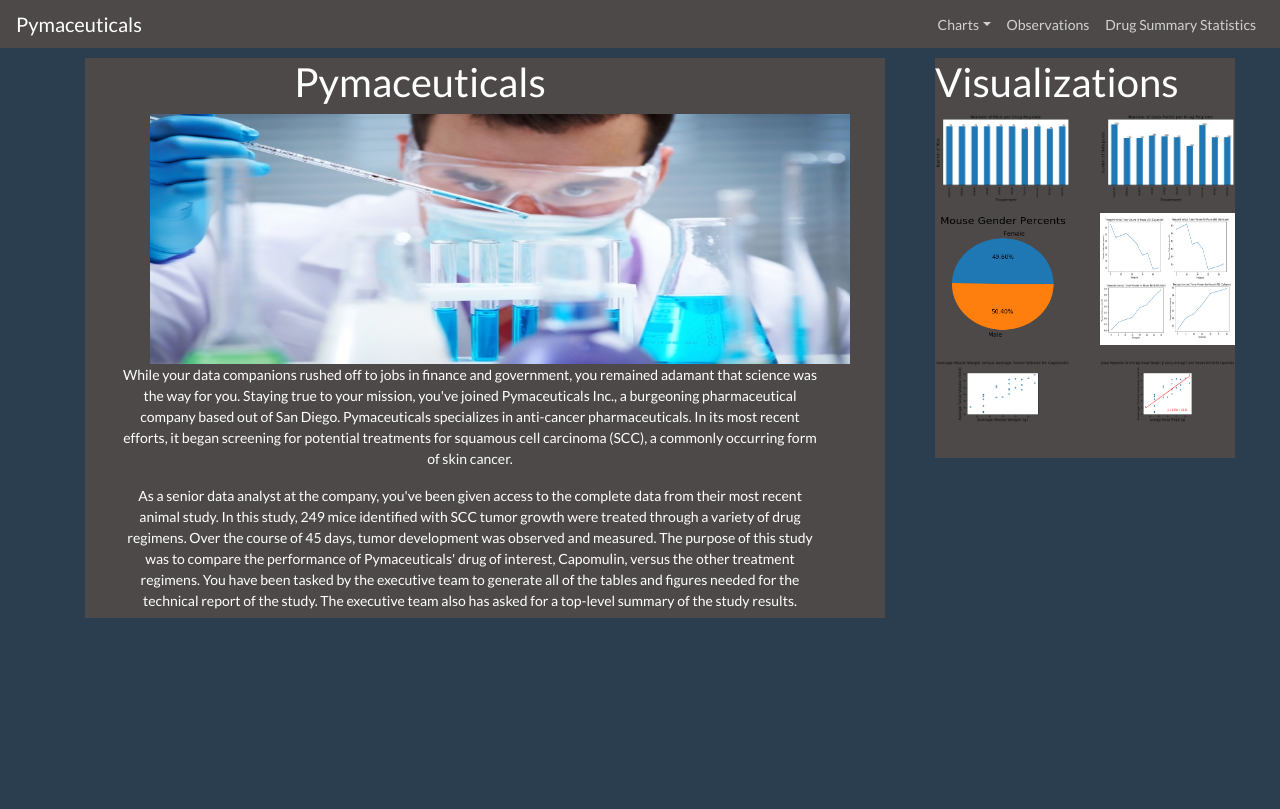
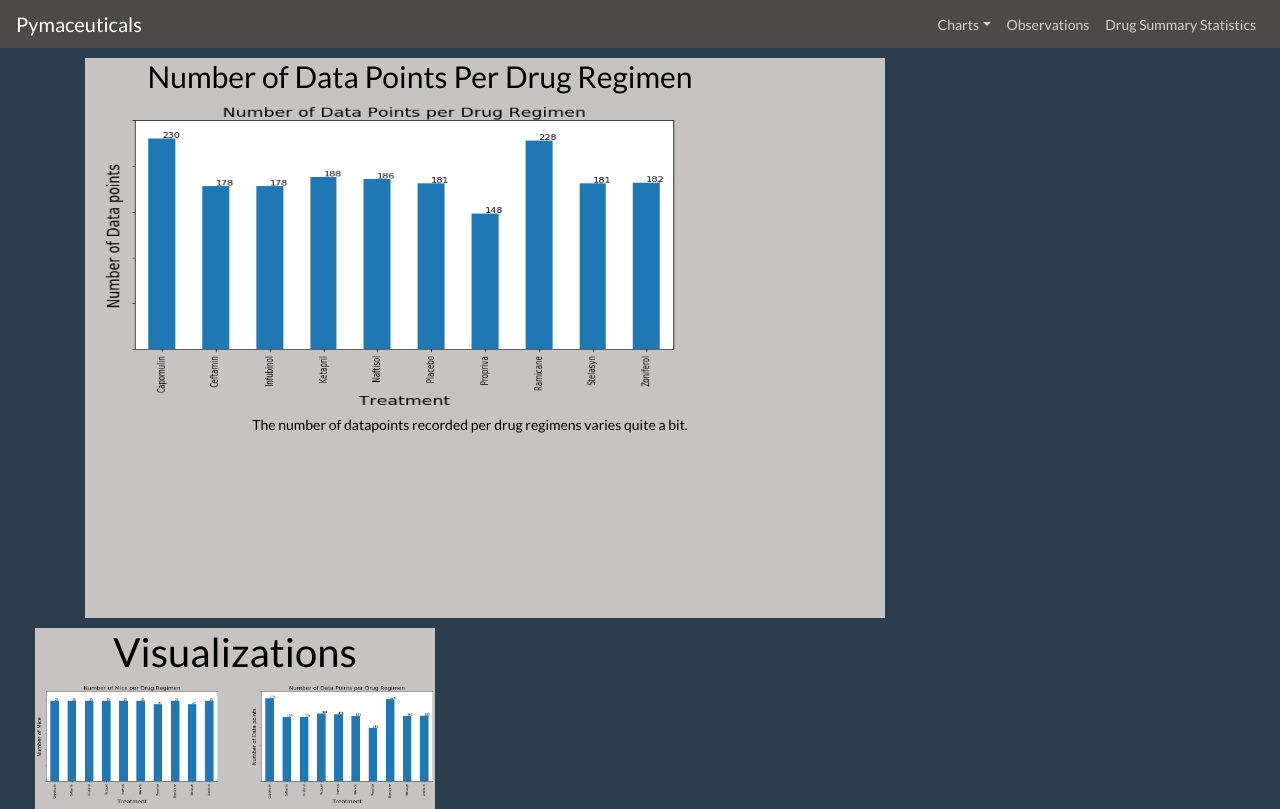
Before and after one commit to blt1339/matplotlib-challenge, a plain HTML site: page Pymaceuticals/no-data-points-per-regimen.html in a window 1280 px wide. Shown: the top 809 px of the page. Drawn offline with nearby package versions, Linux system fonts and the light colour scheme.

Commit message:
Add number of data points per regimen web page.

```diff
--- a/Pymaceuticals/index.html
+++ b/Pymaceuticals/no-data-points-per-regimen.html
@@ -3,7 +3,7 @@
 <html>
     <html>
         <head>
-            <title>Pymaceuticals</title>
+            <title>Number of Data Points Per Drug Regimen</title>
             <link href="https://stackpath.bootstrapcdn.com/bootswatch/4.3.1/superhero/bootstrap.min.css" rel="stylesheet"
             integrity="sha384-LS4/wo5Z/8SLpOLHs0IbuPAGOWTx30XSoZJ8o7WKH0UJhRpjXXTpODOjfVnNjeHu" crossorigin="anonymous">        <meta charset = "UTF-8">
             <link rel="stylesheet" type = "text/css" href= "style.css">
@@ -23,7 +23,7 @@
                     <a class="nav-link dropdown-toggle" href="#" id="dropdownId" data-toggle="dropdown" aria-haspopup="true" aria-expanded="false">Charts</a>
                     <div class="dropdown-menu" aria-labelledby="dropdownId">
                         <a class="dropdown-item" href="no-mice-per-regimen.html"># Mice Per Regimen</a>
-                        <a class="dropdown-item" href="no-data_points-per_regimen.html"># Data Points Per Regimen</a>
+                        <a class="dropdown-item" href="no-data-points-per-regimen.html"># Data Points Per Regimen</a>
                         <a class="dropdown-item" href="mouse-gender.html">Mouse Gender Percents</a>
                         <a class="dropdown-item" href="random-mouse-tumor-volume.html">Ramdon Mouse Tumor Volume</a>
                         <a class="dropdown-item" href="mouse-weight-vs-tumor-volume.html">Mouse Weight vs Tumor VOlume</a>
@@ -43,17 +43,14 @@
 
     <div class="parent-container d-flex">
         <div class="row">
-            <container class='landing'>
+            <container class='no-data-points-per-regimen'>
                 <div class="col-lg-8">
-                    <h1 class='summary'>Pymaceuticals</h1>
+                    <h1 class='summary'>Number of Data Points Per Drug Regimen</h1>
 
-                    <img src="../Images/Laboratory.jpg" alt="Laboratory.jpg" style="width:700px;height:250px;margin-top:0;margin-left:50px;">
+                    <img src="../Images/output_14_0.png" alt="output_14_0.png" style="width:600px;height:310px;padding-right:20px;">
                     <P class='summarywords'>
-                        While your data companions rushed off to jobs in finance and government, you remained adamant that science was the way for you. Staying true to your mission, you've joined Pymaceuticals Inc., a burgeoning pharmaceutical company based out of San Diego. Pymaceuticals specializes in anti-cancer pharmaceuticals. In its most recent efforts, it began screening for potential treatments for squamous cell carcinoma (SCC), a commonly occurring form of skin cancer.
+                      The number of datapoints recorded per drug regimens varies quite a bit.
                     </p>
-                    <P class='summarywords'>
-                        As a senior data analyst at the company, you've been given access to the complete data from their most recent animal study. In this study, 249 mice identified with SCC tumor growth were treated through a variety of drug regimens. Over the course of 45 days, tumor development was observed and measured. The purpose of this study was to compare the performance of Pymaceuticals' drug of interest, Capomulin, versus the other treatment regimens. You have been tasked by the executive team to generate all of the tables and figures needed for the technical report of the study. The executive team also has asked for a top-level summary of the study results.
-                    </P>
                </div>
             </container>
             <container class='visualizations'>
@@ -64,7 +61,7 @@
                             <a href="no-mice-per-regimen.html"><img src="../Images/output_13_0.png" class="mx-auto d-block" alt="Fig1.png" style="width:100%;height:90%"></a>
                         </div>
                         <div class = "col-lg-6 col-sm-4">
-                            <a href="no-data_points-per_regimen.html"><img src="../Images/output_14_0.png" class="mx-auto d-block" alt="Fig2.png" style="width:100%;height:90%"></a>
+                            <a href="no-data-points-per-regimen.html"><img src="../Images/output_14_0.png" class="mx-auto d-block" alt="Fig2.png" style="width:100%;height:90%"></a>
                         </div>
                         <div class = "col-lg-6 col-sm-4">
                             <a href="mouse-gender.html"><img src="../Images/output_17_1.png" class="mx-auto d-block" alt="Fig3.png" style="width:100%;height:90%"></a>
@@ -83,10 +80,6 @@
             </container>
         </div>
     </div>
-
-
-
-
     </container>
 
 
--- a/Pymaceuticals/style.css
+++ b/Pymaceuticals/style.css
@@ -10,8 +10,12 @@
      color: black;
  }
 
+ h1 {
+    color: black;
+    text-align:center;
+ }
  .landing {
-    background-color:rgb(77, 73, 73);
+    background-color:rgb(199, 195, 195);
     width: 800px;
     height: 560px;
     display: inline-block;
@@ -22,7 +26,7 @@
  }
 
  .landing .summary {
-    text-align:center;
+
     margin-left: 20px;
     width:600px;
 
@@ -30,7 +34,7 @@
  }
 
  .no-mice-per-regimen {
-    background-color:rgb(77, 73, 73);
+    background-color:rgb(199, 195, 195);
     width: 800px;
     height: 560px;
     display: inline-block;
@@ -45,13 +49,29 @@
     margin-left: 20px;
     width:600px;
 
+ }
+ .no-data-points-per-regimen {
+   background-color:rgb(199, 195, 195);
+   width: 800px;
+   height: 560px;
+   display: inline-block;
+   vertical-align: top;
+   color: white;
+   margin-top: 10px;
+   margin-left: 100px;
+}
 
- }
+.no-data-points-per-regimen .summary {
+   text-align:center;
+   margin-left: 20px;
+   width:600px;
+
+}
 
  .visualizations {
-    background-color:rgb(77, 73, 73);
-    width: 300px;
-    height: 400px;
+    background-color:rgb(199, 195, 195);
+    width: 400px;
+    height: 500px;
     display: inline-block;
     vertical-align: top;
     color: white;
@@ -65,9 +85,16 @@
     display: inline-block;
     text-align:center;
     margin-left: 20px;
+    color: black;
  }
 
+ .no-data-points-per-regimen .summary {
+    font-size: 30px;
+ }
 
+ .no-mice-per-regimen .summary {
+   font-size: 30px;
+}
 
 }
 .visualizations h1 {
```
Also changed, not shown: Pymaceuticals/no-mice-per-regimen.html (+2 -2 lines).
